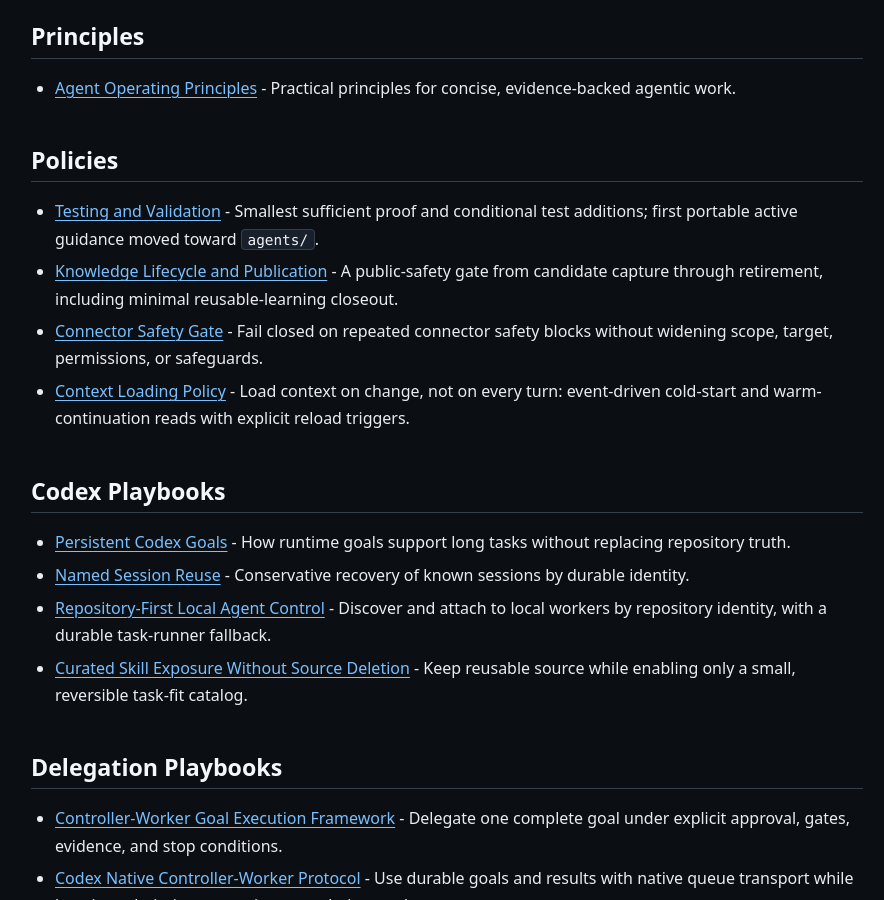
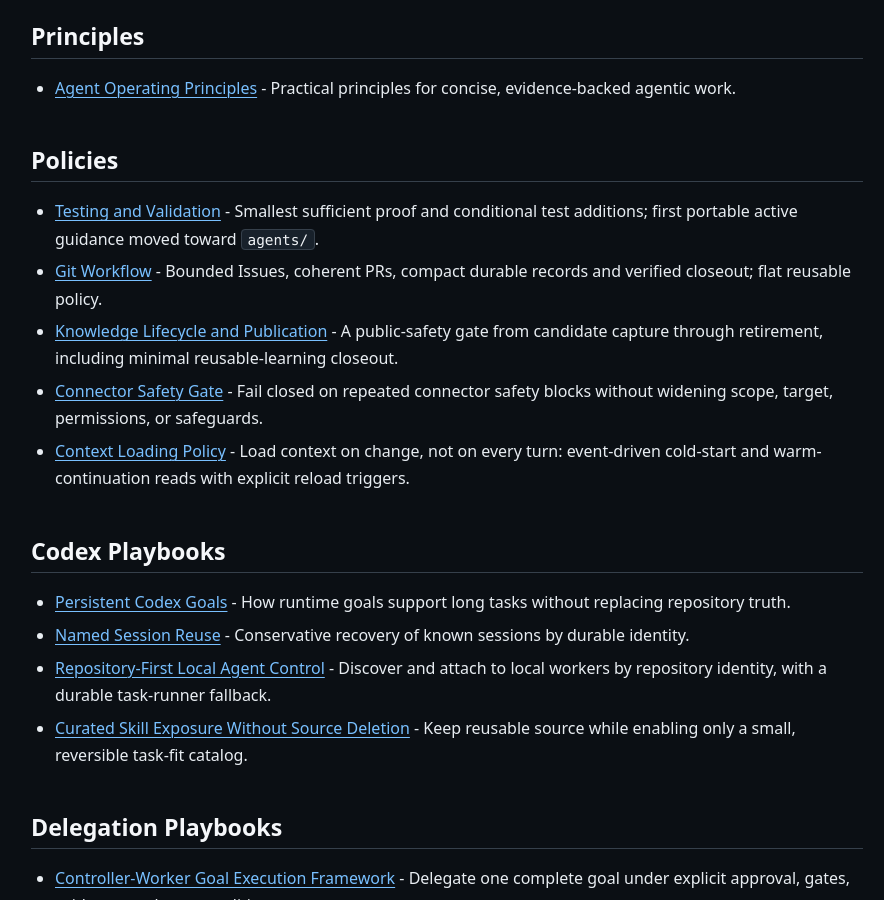
Before and after one commit to amitkarpe/agent-os, a Jekyll site: the page built from kb/index.md, in a window 1280 px wide and 900 px high, scrolled down 1017 px. Shown: the whole window, without its empty margins (193-1077 px from the left). Built offline with Jekyll 4.4.1, drawn with Linux system fonts in a browser that asks for light colours; our own code applies the rules of GitHub Pages for plain Markdown files.

Commit message:
docs: index flat Git workflow alongside testing (#62)

```diff
--- a/kb/index.md
+++ b/kb/index.md
@@ -29,6 +29,7 @@ okf_version: "0.1"
 ## Policies
 
 - [Testing and Validation](../agents/TESTING.md) - Smallest sufficient proof and conditional test additions; first portable active guidance moved toward `agents/`.
+- [Git Workflow](../agents/GIT.md) - Bounded Issues, coherent PRs, compact durable records and verified closeout; flat reusable policy.
 - [Knowledge Lifecycle and Publication](policies/knowledge-lifecycle-and-publication.md) - A public-safety gate from candidate capture through retirement, including minimal reusable-learning closeout.
 - [Connector Safety Gate](policies/connector-safety-gate.md) - Fail closed on repeated connector safety blocks without widening scope, target, permissions, or safeguards.
 - [Context Loading Policy](policies/context-loading-policy.md) - Load context on change, not on every turn: event-driven cold-start and warm-continuation reads with explicit reload triggers.
```
